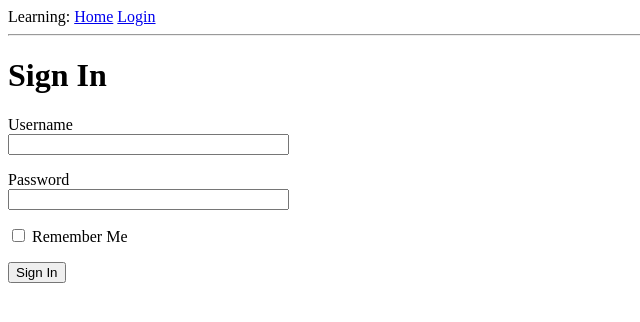
After one commit to hscottvo/flask-learning, a Flask app: page /login in a window 1280 px wide. The commit adds this page. Shown: the top 322 px of the page, without its empty margins (0-640 px from the left). Run offline with Flask 2, Linux system fonts and the light colour scheme.

Commit message:
Added Basic Login

```diff
--- /dev/null
+++ b/app/forms.py
@@ -0,0 +1,10 @@
+from flask_wtf import FlaskForm
+from wtforms import StringField, PasswordField, BooleanField, SubmitField
+from wtforms.validators import DataRequired
+
+
+class LoginForm(FlaskForm):
+    username = StringField("Username", validators=[DataRequired()])
+    password = PasswordField("Password", validators=[DataRequired()])
+    remember_me = BooleanField("Remember Me")
+    submit = SubmitField("Sign In")
--- a/app/routes.py
+++ b/app/routes.py
@@ -1,5 +1,6 @@
-from flask import render_template
+from flask import render_template, flash, redirect
 from app import app
+from app.forms import LoginForm
 
 
 @app.route("/")
@@ -16,3 +17,16 @@ def index():
 @app.route("/test")
 def test():
     return "Hi there"
+
+
+@app.route("/login", methods=["GET", "POST"])
+def login():
+    form = LoginForm()
+    if form.validate_on_submit():
+        flash(
+            "Login requested for user {}, remember_me={}".format(
+                form.username.data, form.remember_me.data
+            )
+        )
+        return redirect("/index")
+    return render_template("login.html", title="Sign In", form=form)
--- a/app/templates/base.html
+++ b/app/templates/base.html
@@ -9,8 +9,21 @@
         {%endif%}
     </head>
     <body>
-        <div>Learning: <a href="/index">Home</a></div>
+        <div>
+            Learning:
+            <a href="/index">Home</a>
+            <a href="/login">Login</a>
+        </div>
         <hr>
+        {% with messages = get_flashed_messages() %}
+        {% if messages %}
+        <ul>
+            {% for message in messages %}
+            <li>{{ message }} </li>
+            {% endfor %}
+        </ul>
+        {% endif %}
+        {% endwith %}
         {% block content %}{% endblock %}
     </body>
 </html>
--- /dev/null
+++ b/app/templates/login.html
@@ -0,0 +1,18 @@
+{% extends "base.html" %}
+
+{% block content %}
+    <h1>Sign In</h1>
+    <form action="" method="post" novalidate>
+        {{ form.hidden_tag() }}
+        <p>
+            {{ form.username.label }}<br>
+            {{ form.username(size=32) }}
+        </p>
+        <p>
+            {{ form.password.label }}<br>
+            {{ form.password(size=32) }}
+        </p>
+        <p>{{ form.remember_me() }} {{ form.remember_me.label }}</p>
+        <p>{{ form.submit() }}</p>
+    </form>
+{% endblock %}
```
